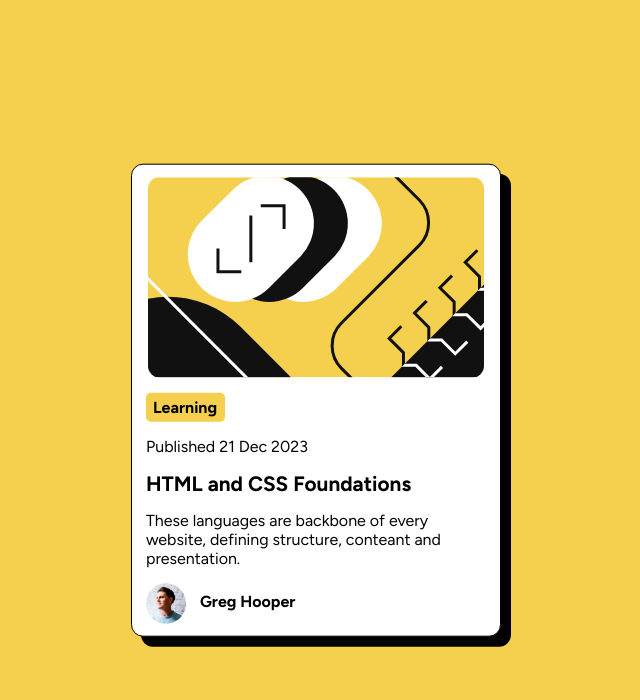
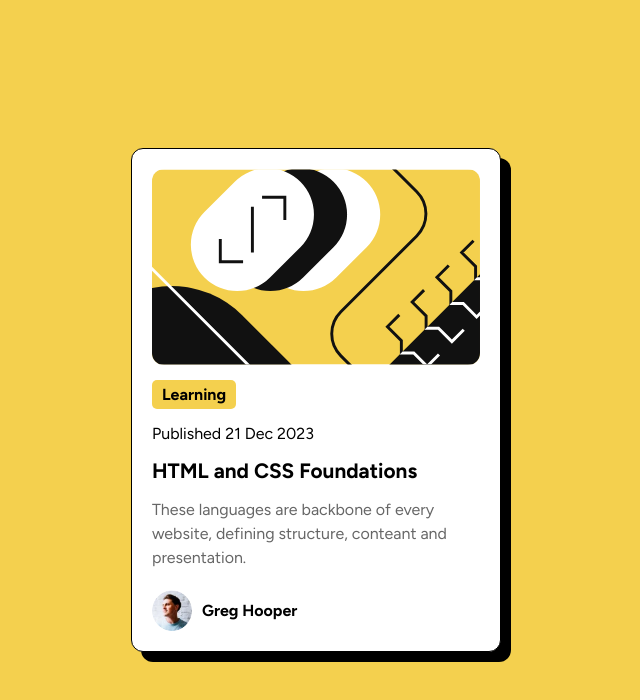
Before and after one commit to hashnoxt/frontendmentor, a plain HTML site: page blog-preview-card/index.html in a window 1280 px wide. Shown: the whole page, without its empty margins (324-964 px from the left). Drawn offline with Linux system fonts and the light colour scheme.

Commit message:
Final design

```diff
--- a/blog-preview-card/styles.css
+++ b/blog-preview-card/styles.css
@@ -5,46 +5,48 @@
 ::after {
   box-sizing: border-box;
   margin: 0;
+  padding: 0;
 }
 
 body {
   background-color: hsl(47, 88%, 63%);
-  font-family: "Figtree";
+  font-family: "Figtree", sans-serif;
+  display: flex;
+  justify-content: center;
+  align-items: center;
+  min-height: 100vh;
+  padding: 20px;
 }
 
 .container {
   border: 1px solid;
-  position: absolute;
-  top: 50%;
-  left: 50%;
-  transform: translate(-50%, -50%);
-  padding: 12px;
+  padding: 20px;
   background-color: hsl(0, 0%, 100%);
   border-radius: 12px;
-  width: 370px;
-  /* min-width: 19%; */
+  width: 100%;
+  max-width: 370px;
   box-shadow: 10px 10px;
 }
 
 .cover {
+  width: 100%;
   border-radius: 12px;
   display: block;
-  margin: auto;
 }
 
 .learning-text {
-  margin: 15px 2px;
+  margin-top: 15px;
   background-color: hsl(47, 88%, 63%);
-  width: 23%;
-  padding: 5px 0px 5px 7px;
+  padding: 5px 10px;
   font-weight: bold;
   border-radius: 5px;
+  display: inline-block;
 }
 
 .published-text,
-.title-text {
-  margin: 15px 2px;
-  /* width: 50%; */
+.title-text,
+.description-text {
+  margin-top: 15px;
 }
 
 .title-text {
@@ -53,21 +55,37 @@ body {
 }
 
 .description-text {
-  margin: 15px 2px;
-  /* width: 50%; */
+  color: hsl(0, 0%, 40%);
+  line-height: 1.5;
 }
 
 .profile-section {
-  margin: auto 2px;
+  margin-top: 20px;
+  display: flex;
+  align-items: center;
+  gap: 10px;
 }
 
 .profile-image {
-  vertical-align: middle;
   width: 40px;
+  border-radius: 50%;
 }
 
 .profile-mane-text {
-  display: inline-block;
   font-weight: bold;
-  margin-left: 10px;
 }
+
+/* Optional: improve spacing and font on smaller screens */
+@media (max-width: 400px) {
+  .title-text {
+    font-size: 1.1em;
+  }
+
+  .container {
+    padding: 16px;
+  }
+
+  .description-text {
+    font-size: 0.9em;
+  }
+}
```
